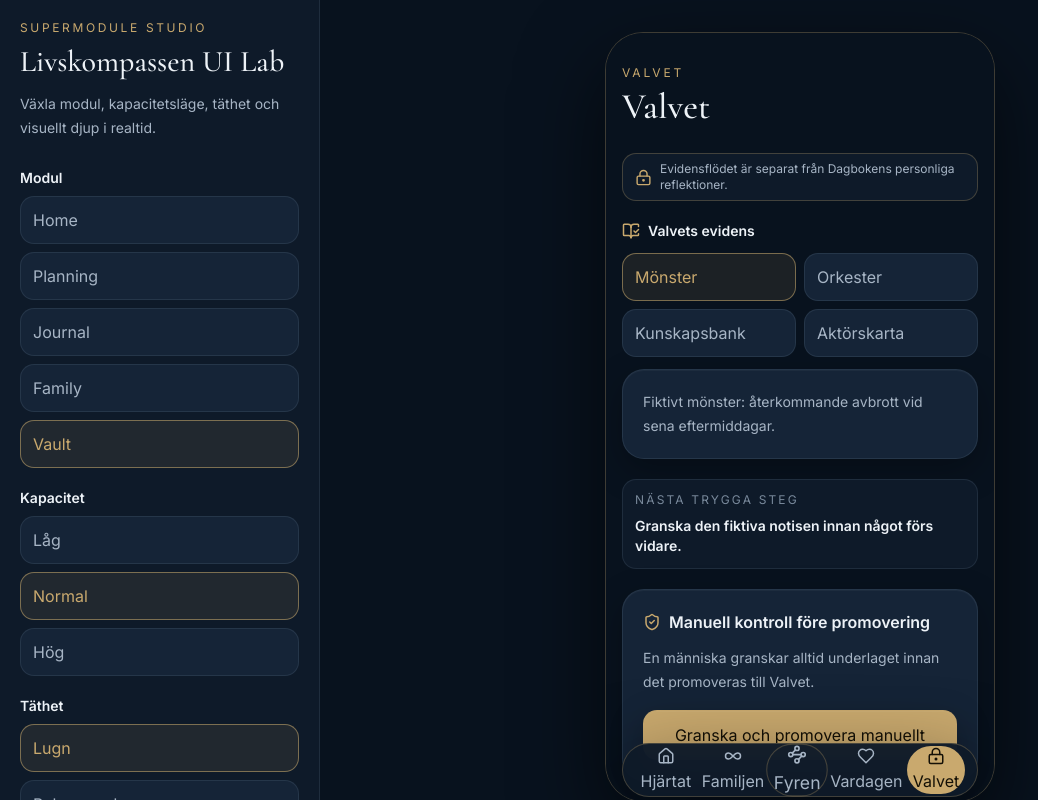
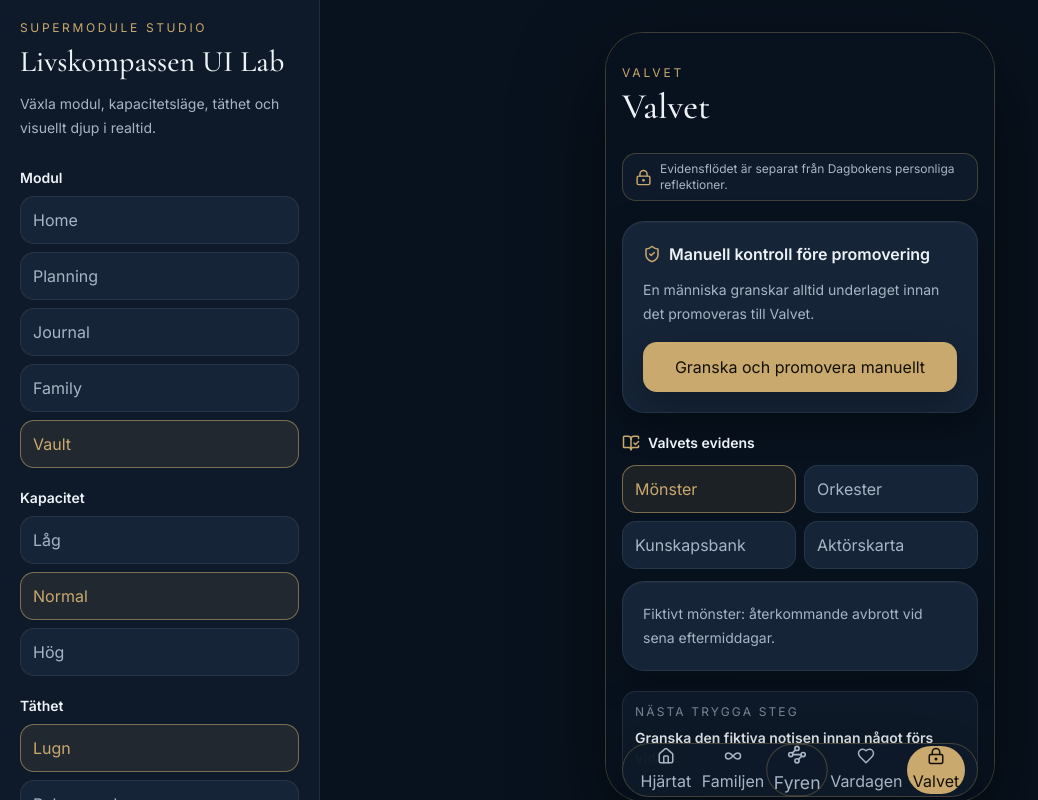
Before and after one commit to pontusmalmstrom9292-sys/Livskompassen_ui_lab, a React (Vite) app: page / in a window 1280 px wide. Both pictures are taken after a click on the button "Vault". Shown: the top 800 px of the page, without its empty margins (0-1038 px from the left). Built offline with nearby package versions, Linux system fonts and the light colour scheme.

Commit message:
fix(vault): keep manual promotion above dock

```diff
--- a/src/screens/vault/VaultScreen.tsx
+++ b/src/screens/vault/VaultScreen.tsx
@@ -26,6 +26,17 @@ export function VaultScreen({ capacity, density, depth }: VaultScreenProps) {
         <LockKeyhole aria-hidden="true" className="shrink-0 text-accent" size={17} />
         <span>{vaultMock.separationNotice}</span>
       </div>
+
+      {visibleSections.has('promotion-gate') && (
+        <CalmCard className="module-card" depth={depth}>
+          <div className="flex items-center gap-2">
+            <ShieldCheck aria-hidden="true" className="text-accent" size={18} />
+            <h2 className="font-semibold">Manuell kontroll före promovering</h2>
+          </div>
+          <p className="mt-3 text-sm leading-6 text-text-secondary">{vaultMock.promotionGuidance}</p>
+          <ActionButton className="mt-4 w-full">{vaultManifest.primaryAction?.label}</ActionButton>
+        </CalmCard>
+      )}
 
       {visibleSections.has('vault-tabs') && (
         <section aria-labelledby="vault-tabs-title">
@@ -79,17 +90,6 @@ export function VaultScreen({ capacity, density, depth }: VaultScreenProps) {
         </div>
       )}
 
-      {visibleSections.has('promotion-gate') && (
-        <CalmCard className="module-card" depth={depth}>
-          <div className="flex items-center gap-2">
-            <ShieldCheck aria-hidden="true" className="text-accent" size={18} />
-            <h2 className="font-semibold">Manuell kontroll före promovering</h2>
-          </div>
-          <p className="mt-3 text-sm leading-6 text-text-secondary">{vaultMock.promotionGuidance}</p>
-          <ActionButton className="mt-4 w-full">{vaultManifest.primaryAction?.label}</ActionButton>
-        </CalmCard>
-      )}
-
       <div className="shrink-0 h-24" aria-hidden="true" />
       <FloatingDock active="vault" />
     </SuperModuleShell>
--- a/src/supermodules/manifests/vault.ts
+++ b/src/supermodules/manifests/vault.ts
@@ -9,18 +9,18 @@ export const vaultManifest: SuperModuleManifest = {
   density: 'calm',
   depth: 'soft-3d',
   sections: [
-    { id: 'vault-tabs', title: 'Valvets flikar', order: 1, visible: true, locked: true },
-    { id: 'evidence-summary', title: 'Evidensöversikt', order: 2, visible: true },
-    { id: 'promotion-gate', title: 'Manuell promovering', order: 3, visible: true, locked: true },
+    { id: 'promotion-gate', title: 'Manuell promovering', order: 1, visible: true, locked: true },
+    { id: 'vault-tabs', title: 'Valvets flikar', order: 2, visible: true, locked: true },
+    { id: 'evidence-summary', title: 'Evidensöversikt', order: 3, visible: true },
   ],
   primaryAction: {
     id: 'manual-promotion',
     label: 'Granska och promovera manuellt',
   },
   capacityModes: {
-    low: ['vault-tabs', 'promotion-gate'],
-    normal: ['vault-tabs', 'evidence-summary', 'promotion-gate'],
-    high: ['vault-tabs', 'evidence-summary', 'promotion-gate'],
+    low: ['promotion-gate', 'vault-tabs'],
+    normal: ['promotion-gate', 'vault-tabs', 'evidence-summary'],
+    high: ['promotion-gate', 'vault-tabs', 'evidence-summary'],
   },
   lockedFeatures: ['vault-tabs', 'manual-hitl-promotion', 'separate-from-journal-evidence'],
 };
```
Also changed, not shown: 1 other file (tests, documents, lock files or other folders).
